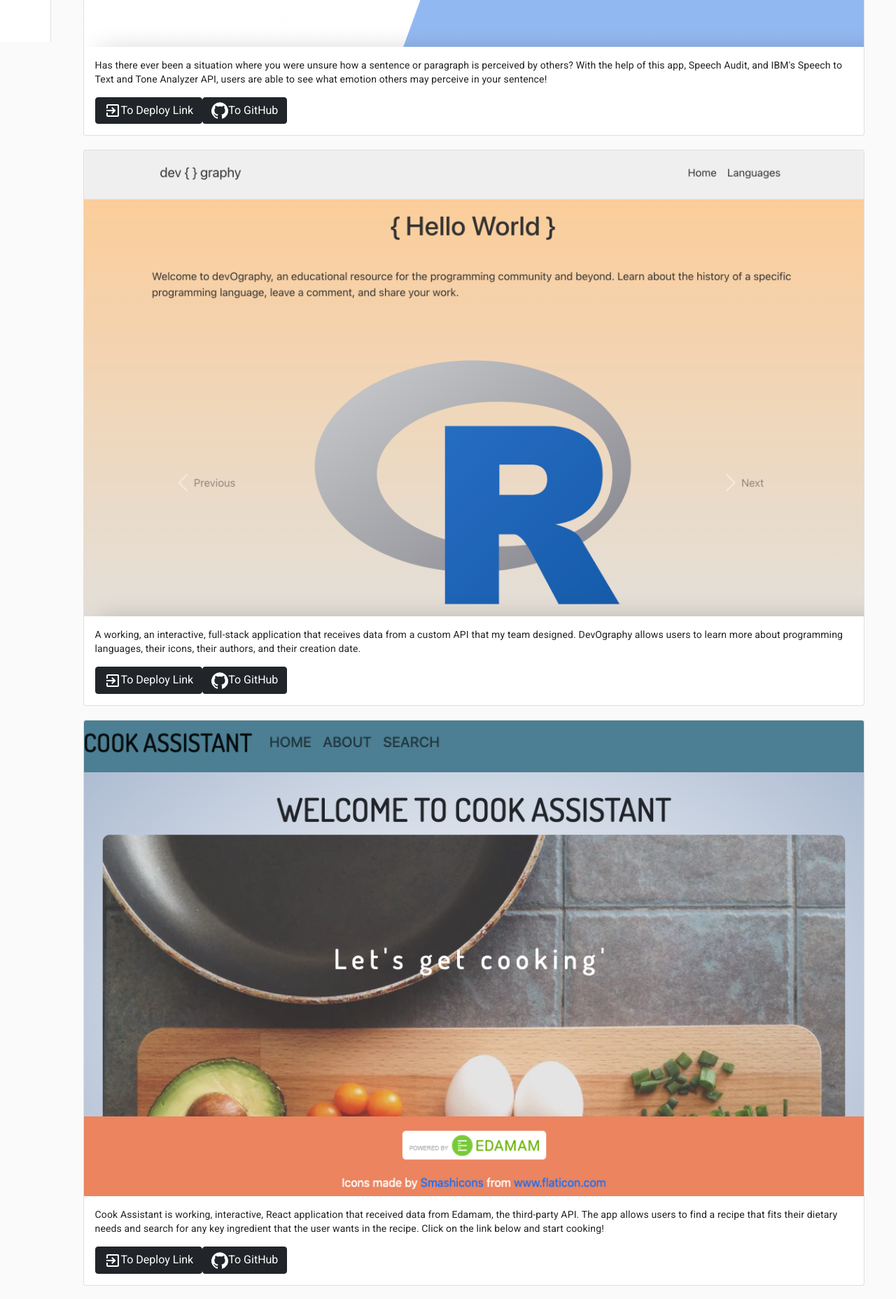
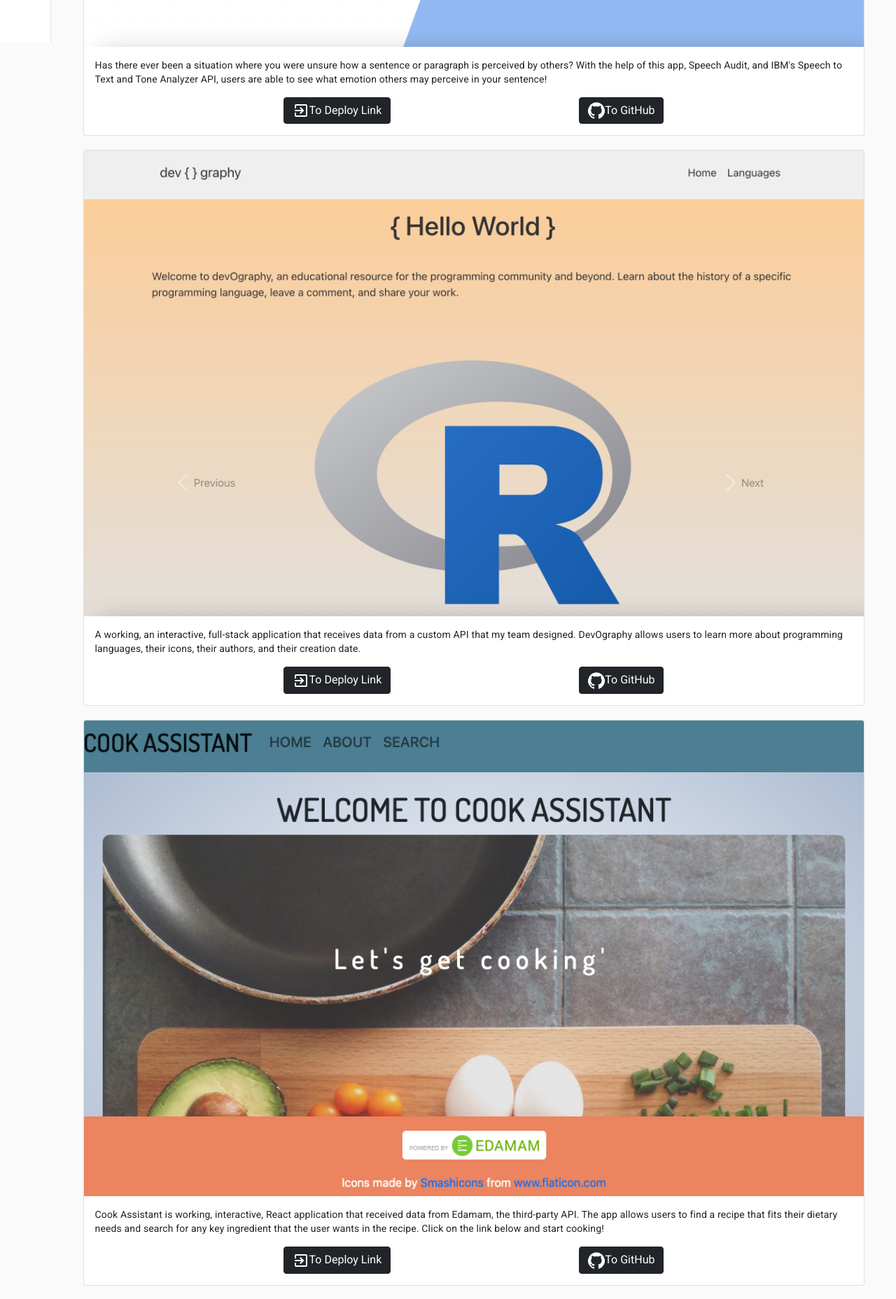
Before and after one commit to trieule50/trieu-le-portfolio-2.0, a React (Create React App) app: page /projects in a window 1280 px wide. Shown: the part 740-2597 px from the top of the page at 70% size. Built offline with nearby package versions, Linux system fonts and the light colour scheme.

Commit message:
Edit links for project

```diff
--- a/src/components/Projects/index.js
+++ b/src/components/Projects/index.js
@@ -18,7 +18,7 @@
                         <Card.Text>
                             Has there ever been a situation where you were unsure how a sentence or paragraph is perceived by others? With the help of this app, Speech Audit, and IBM's Speech to Text and Tone Analyzer API, users are able to see what emotion others may perceive in your sentence!
                         </Card.Text>
-                        <div>
+                        <div className='links'>
                             <a href="https://speechaudit.netlify.app/" target="_blank">
                             <Button variant="dark" ><ExitToAppIcon/>To Deploy Link</Button>
                             </a>
@@ -35,7 +35,7 @@
                         <Card.Text>
                             A working, an interactive, full-stack application that receives data from a custom API that my team designed. DevOgraphy allows users to learn more about programming languages, their icons, their authors, and their creation date.
                         </Card.Text>
-                        <div>
+                        <div className='links'>
                             <a href="https://devography.netlify.app/" target="_blank">
                             <Button variant="dark"><ExitToAppIcon/>To Deploy Link</Button>
                             </a>
@@ -52,7 +52,7 @@
                         <Card.Text>
                             Cook Assistant is working, interactive, React application that received data from Edamam, the third-party API. The app allows users to find a recipe that fits their dietary needs and search for any key ingredient that the user wants in the recipe. Click on the link below and start cooking!
                         </Card.Text>
-                        <div>
+                        <div className='links'>
                             <a href="https://cook-assistant.netlify.app/" target="_blank">
                             <Button variant="dark"><ExitToAppIcon/>To Deploy Link</Button>
                             </a>
@@ -69,7 +69,7 @@
                         <Card.Text>
                             Snake was first launched in 1997 on the Nokia 6110 and became the second mobile game after Tetris. Frantic Engineer was inspired by the Snake game and my previous career. Frantic Engineer is an engineer who is getting ready to bid on a project. However, in order to submit the bid on time, all the proposal sheets will need to be collected. Can you help the engineer in submitting the bid proposal on time?
                         </Card.Text>
-                        <div>
+                        <div className='links'>
                             <a href="https://trieule50.github.io/frantic-engineer-project1/" target="_blank">
                             <Button variant="dark"><ExitToAppIcon/>To Deploy Link</Button>
                             </a>
--- a/src/index.css
+++ b/src/index.css
@@ -15,3 +15,8 @@
 h1, h2{
   text-align: center;
 }
+
+.links{
+  display: flex;
+  justify-content: space-evenly;
+}
```
